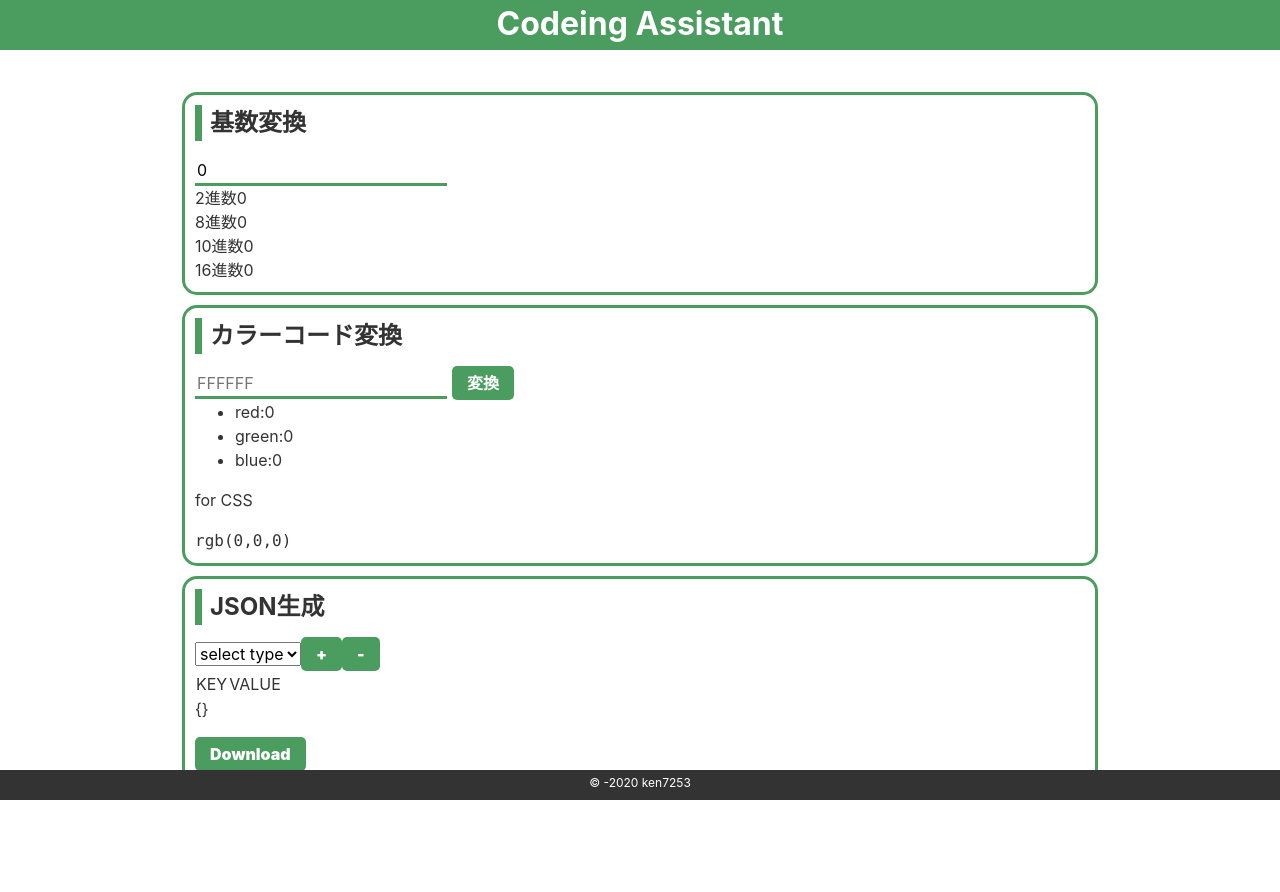
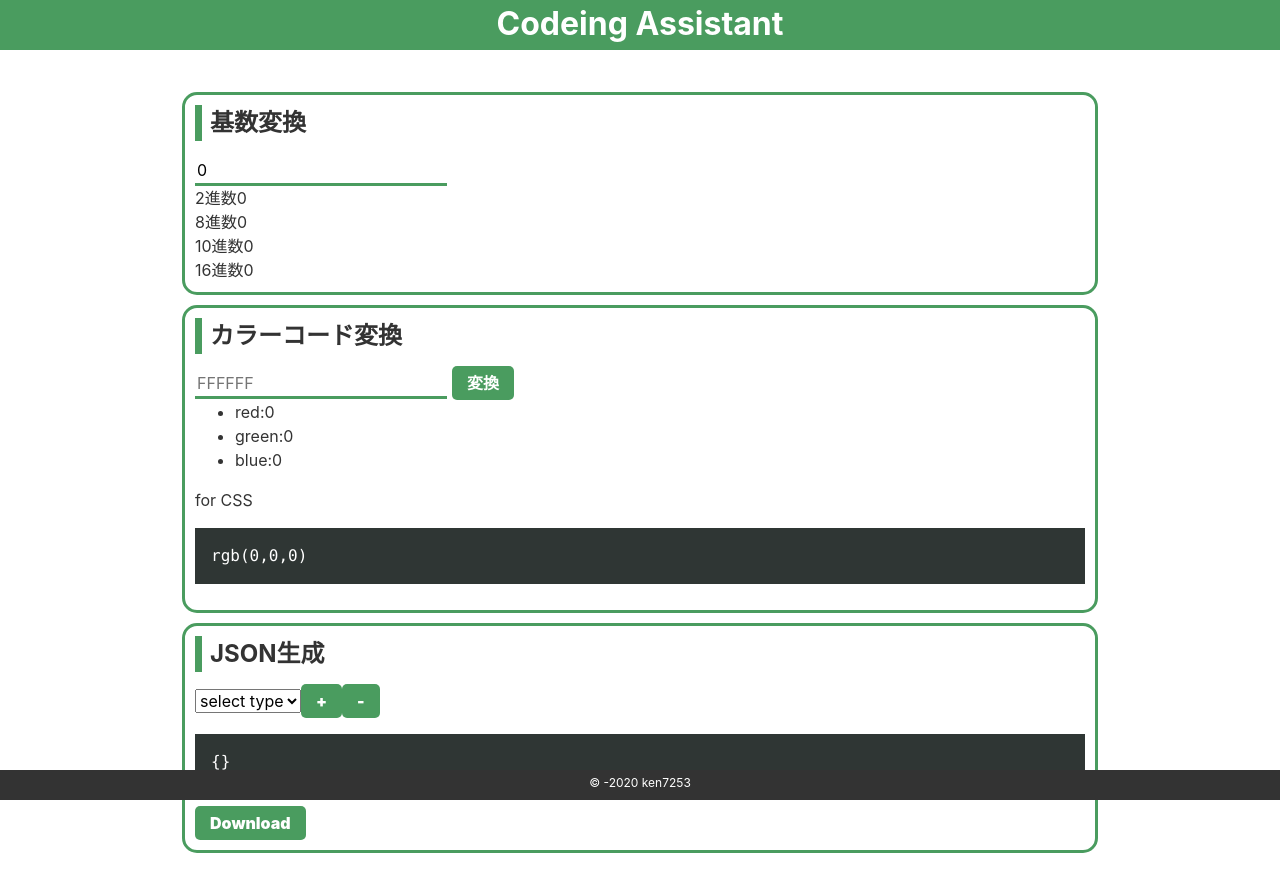
Before and after one commit to ken7253/coding_assistant, a Vue app: page / in a window 1280 px wide. Shown: the top 892 px of the page. Before the commit the page ends 826 px from the top, so only its background shows below. Built offline with nearby package versions, Linux system fonts and the light colour scheme.

Commit message:
apply <code> style

```diff
--- a/src/assets/sass/_var.scss
+++ b/src/assets/sass/_var.scss
@@ -3,3 +3,4 @@ $color-theme: #4a9c5f;
 $color-accent: #9C494E;
 $color-white: #fff;
 $color-text: #333;
+$color-altDark: #2F3634;
--- a/src/assets/sass/main.scss
+++ b/src/assets/sass/main.scss
@@ -27,3 +27,11 @@ input[type="button"] {
     color: $color-white;
     font-weight: 900;
 }
+code {
+    background-color: $color-altDark;
+    color: $color-white;
+    display: block;
+    width: 100%;
+    padding: 1rem;
+    margin: 1rem 0;
+}
--- a/src/components/CreateJsonFile.vue
+++ b/src/components/CreateJsonFile.vue
@@ -12,20 +12,15 @@
       <input @click="removeRow" type="button" value="-" />
     </div>
     <table>
-      <tr>
-        <td>KEY</td>
-        <td>VALUE</td>
-        <td></td>
-      </tr>
       <tr v-for="(line, index) in lines" v-bind:key="index">
-        <td><input v-model="line.key" type="text" /></td>
-        <td><input v-model="line.value" type="text" /></td>
+        <td><input v-model="line.key" type="text" placeholder="KEY" /></td>
+        <td><input v-model="line.value" type="text" placeholder="VALUE" /></td>
         <td></td>
       </tr>
     </table>
 
     <div>
-      <p>{{ lines }}</p>
+      <code>{{ lines }}</code>
       <input @click="downloadJson" type="button" value="Download" />
     </div>
   </div>
```
